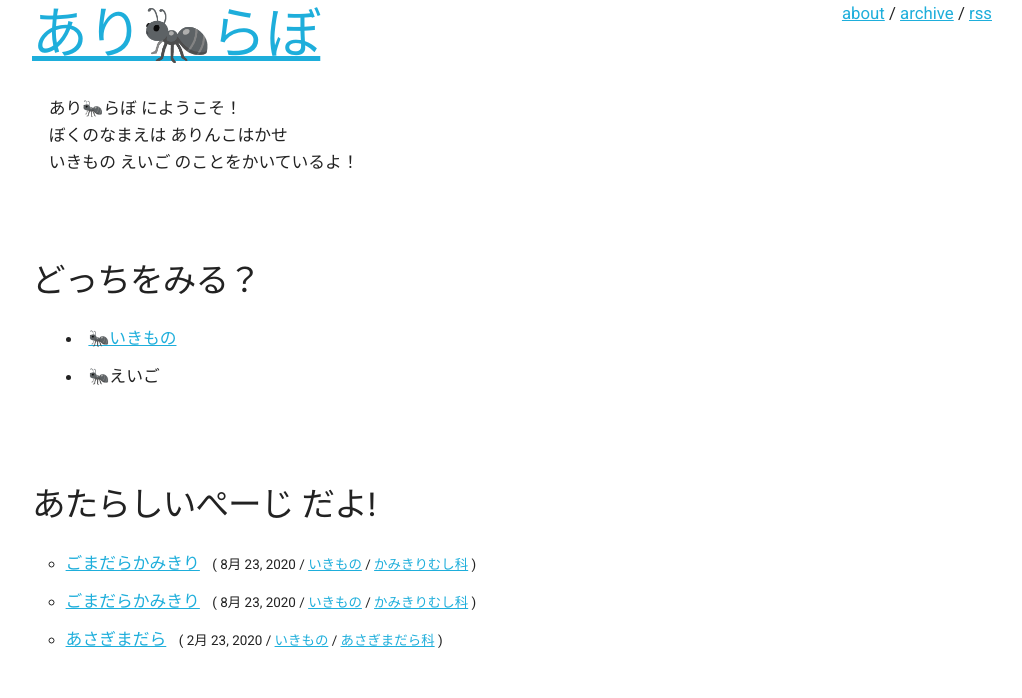
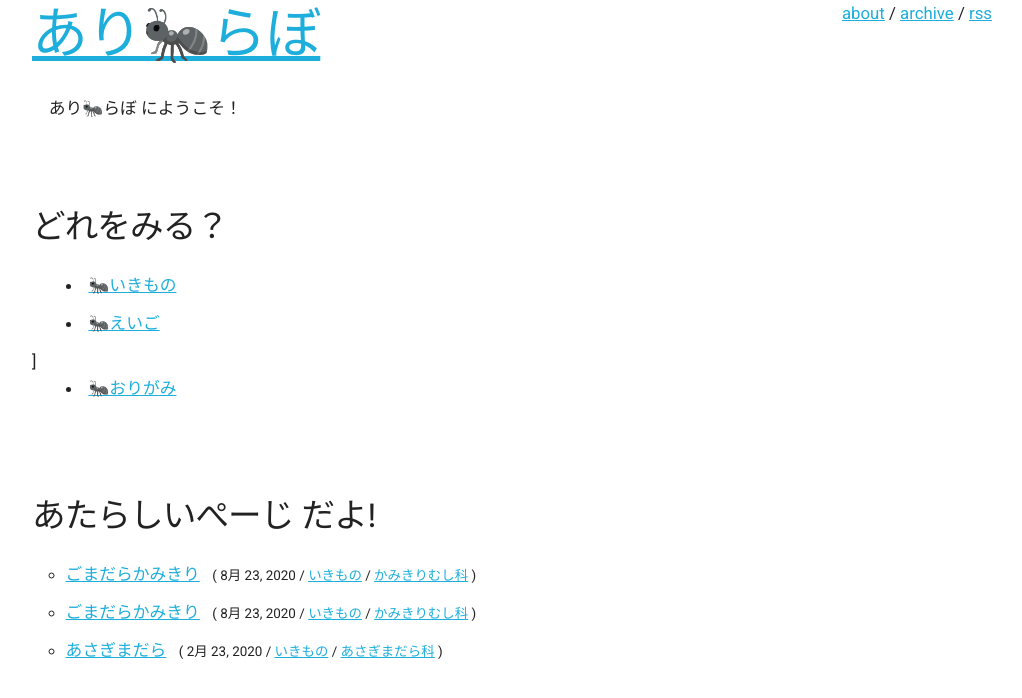
Before and after one commit to arinkolabo/arinkolabo.github.io, a plain HTML site: page author/arinkohakase.html in a window 1280 px wide. Shown: the whole page, without its empty margins (128-1150 px from the left). Drawn offline with Linux system fonts and the light colour scheme.

Commit message:
Update documentation

```diff
--- a/author/arinkohakase.html
+++ b/author/arinkohakase.html
@@ -29,8 +29,6 @@
 
      <p>
 	あり🐜らぼ にようこそ！<br>
-	ぼくのなまえは ありんこはかせ<br>
-	いきもの えいご のことをかいているよ！<br>
 	<!--<a href="https://arinkolabo.github.io/pages/about.html">About page</a>.
       </p>
 
@@ -50,9 +48,10 @@
   <br>
   <br>
   <!--ここにカテゴリ　いきもの　えいご　のらんを入れたい-->
-  <h4>どっちをみる？</h4>
-  <li><a href="https://arilabo.github.io/category/ikimono.html">🐜いきもの</a> </li>
-  <li>🐜えいご</li>
+  <h4>どれをみる？</h4>
+  <li><a href="https://arinkolabo.github.io/category/ikimono.html">🐜いきもの</a> </li>
+  <li><a href="https://arinkolabo.github.io/category/eigo.html">🐜えいご</a></li>]
+  <li><a href="https://arinkolabo.github.io/category/origami.html">🐜おりがみ</a></li>
 
   <!--<h2>Most Recent Posts</h2>-->
 　<br>
```
Also changed, not shown: index.html (+4 -5 lines).
